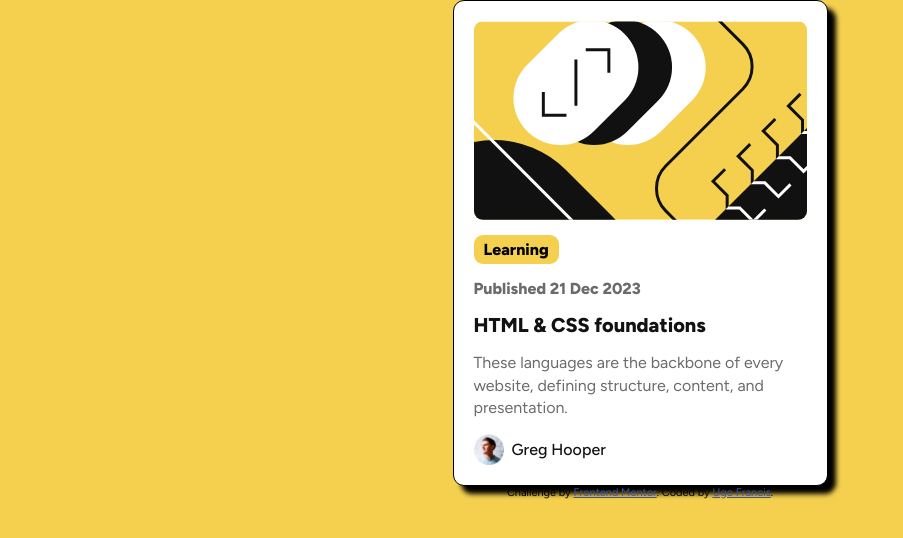
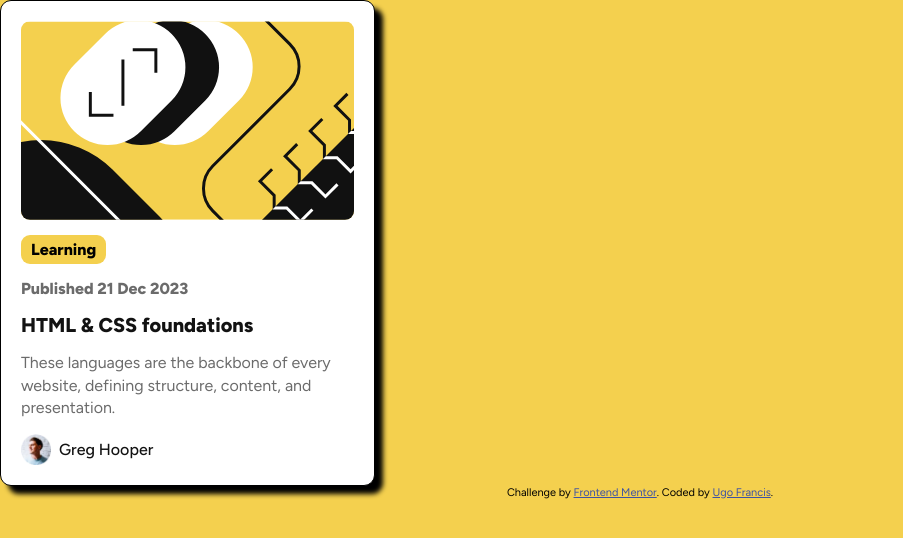
Before and after one commit to Vanfrankie7/Blog-card, a plain HTML site: page index.html in a window 1280 px wide. Shown: the whole page, without its empty margins (0-903 px from the left). Drawn offline with Linux system fonts and the light colour scheme.

Commit message:
Update style.css

```diff
--- a/css/style.css
+++ b/css/style.css
@@ -9,10 +9,7 @@ body {
   font-family: "Figtree", sans-serif;
   font-size: 16px;
   background-color: hsl(47, 88%, 63%);
-  display: flex;
-  flex-direction: column;
-  justify-content: center;
-  align-items: center;
+ margin: auto;
 }
 
 .contents {
```
